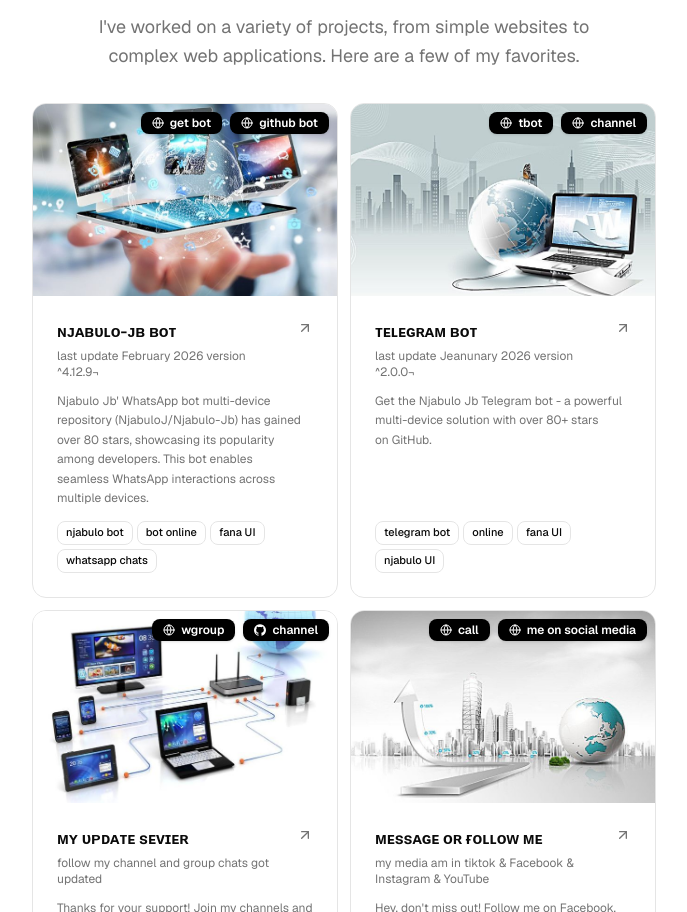
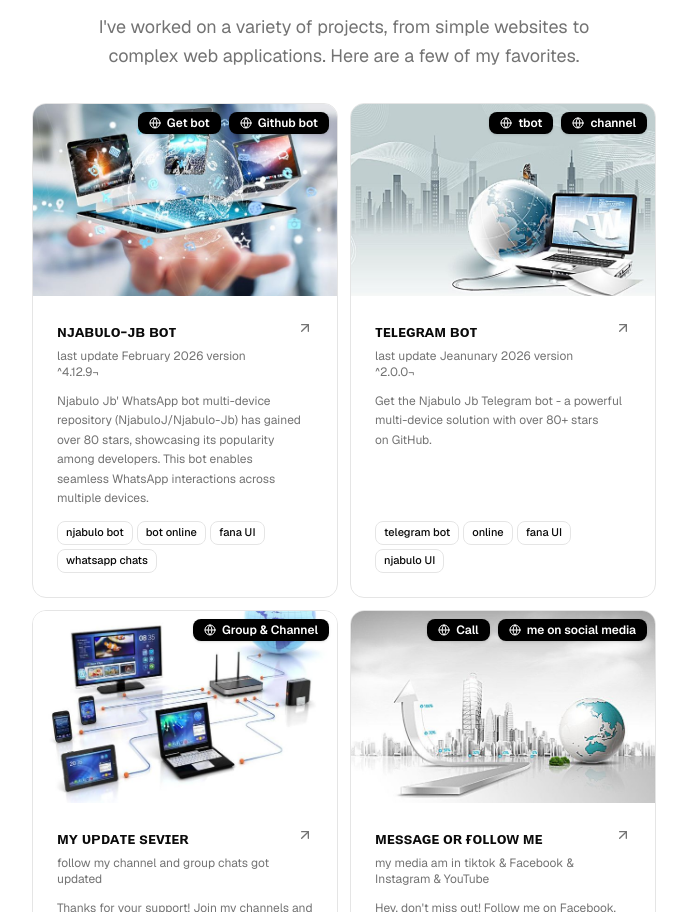
Before and after one commit to NjabuloJf/njabulo-fana, a Next.js app: page / in a window 1280 px wide. Shown: the part 1256-2168 px from the top of the page, without its empty margins (296-983 px from the left). Built offline with nearby package versions, Linux system fonts and the light colour scheme.

Commit message:
Update resume.tsx

```diff
--- a/src/data/resume.tsx
+++ b/src/data/resume.tsx
@@ -158,12 +158,12 @@ export const DATA = {
       ],
       links: [
         {
-          type: "get bot",
+          type: "Get bot",
           href: "/bot.html",
           icon: <Icons.globe className="size-3" />,
         },
           {
-          type: "github bot",
+          type: "Github bot",
           href: "https://github.com",
           icon: <Icons.globe className="size-3" />,
         },
@@ -212,14 +212,9 @@ export const DATA = {
       ],
       links: [
         {
-          type: "wgroup",
-          href: "https://github.com",
+          type: "Group & Channel",
+          href: "/support.html",
           icon: <Icons.globe className="size-3" />,
-        },
-        {
-          type: "channel",
-          href: "https://github.com",
-          icon: <Icons.github className="size-3" />,
         },
       ],
       image: "mitremediaa.png",
@@ -240,7 +235,7 @@ export const DATA = {
       ],
       links: [
         {
-          type: "call",
+          type: "Call",
           href: "/call.html",
           icon: <Icons.globe className="size-3" />,
         },
```
